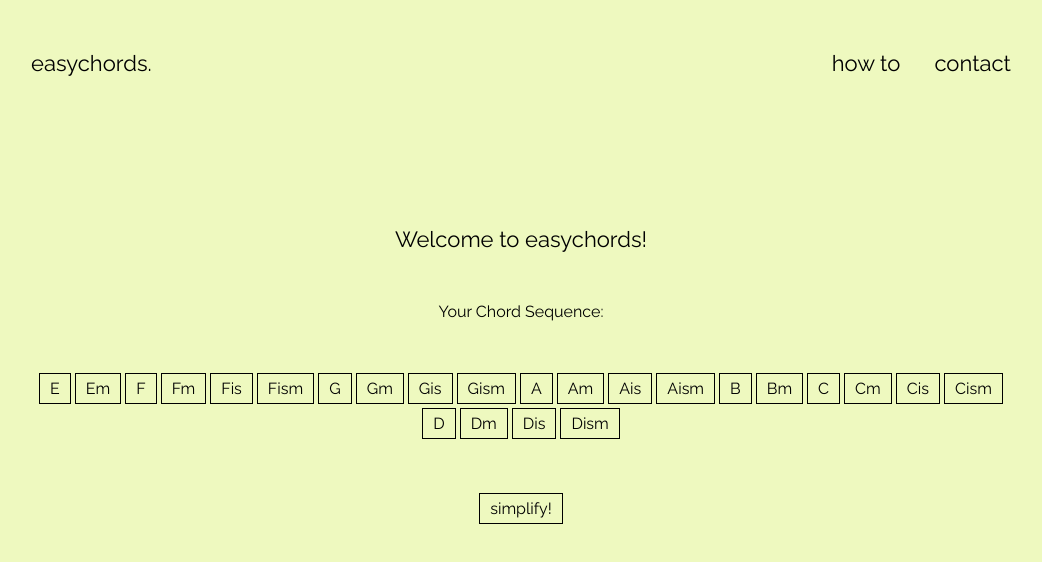
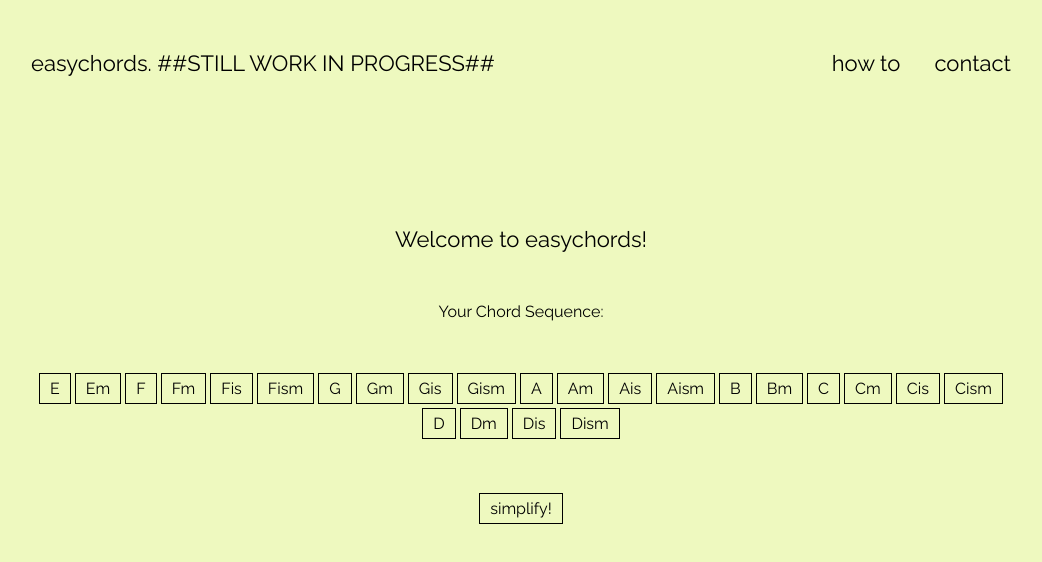
Before and after one commit to leonbubova/easychords, a plain HTML site: page index.html in a window 1280 px wide. Shown: the whole page, without its empty margins (119-1161 px from the left). Drawn offline with Linux system fonts and the light colour scheme.

Commit message:
setup githubpages, added WIP reminder

```diff
--- a/index.html
+++ b/index.html
@@ -9,7 +9,7 @@
 </head>
 <body>
     <div class="header">
-        <div class="sitetitle"><p>easychords.</p></div>
+        <div class="sitetitle"><p>easychords. ##STILL WORK IN PROGRESS##</p></div>
         <div class="navigation">
             <div class="nav-item"><p>how to</p></div>
             <div class="nav-item"><p>contact</p></div>
```
